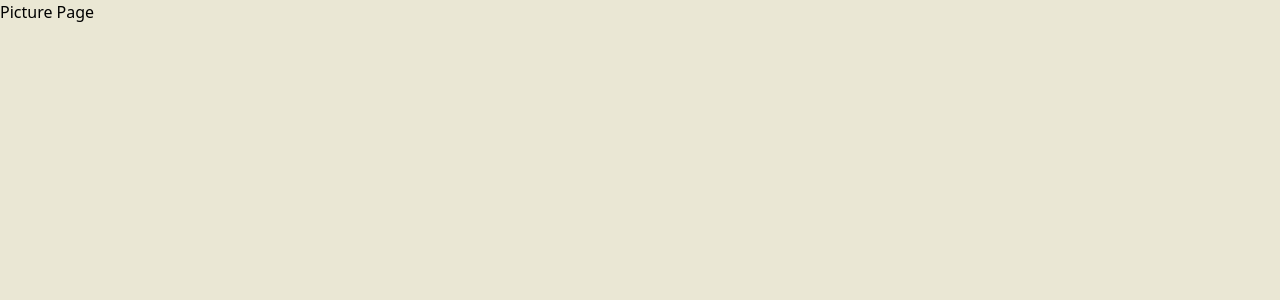
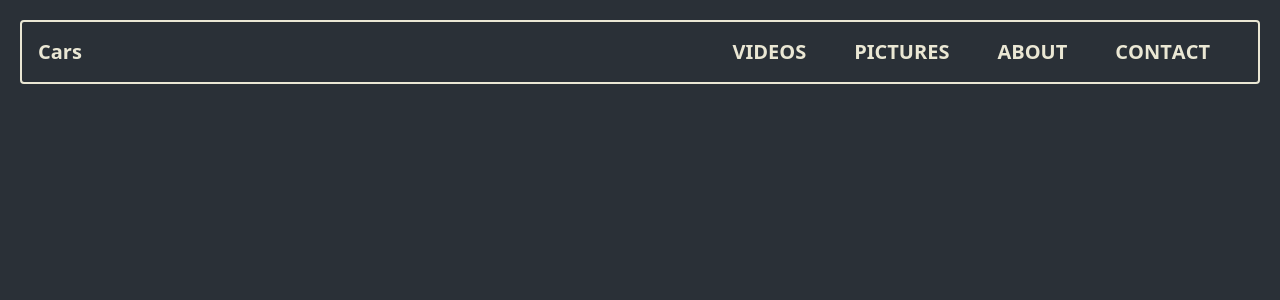
Before and after one commit to Imranelaf/cars, a React (Vite) app: page /pictures in a window 1280 px wide. Shown: the top 300 px of the page. Built offline with nearby package versions, Linux system fonts and the light colour scheme.

Commit message:
feat: update routing and pages structure (About, Contact, Pictures, Videos) fix: correct About page route path

```diff
--- a/src/App.tsx
+++ b/src/App.tsx
@@ -4,6 +4,7 @@ import { Route, Routes } from "react-router";
 import PicturesPages from "./pages/PicturesPage";
 import VideosPage from "./pages/VideosPage";
 import Contact from "./pages/Contact";
+import About from "./pages/About";
 
 
 
@@ -15,6 +16,7 @@ export default function App(){
   <Route path="pictures" element={<PicturesPages />} />
   <Route path="videos" element={<VideosPage />} />
   <Route path="contact" element={<Contact />} />
+  <Route path="about" element={<About />} />
 </Routes>
 
   )
--- a/src/pages/About.tsx
+++ b/src/pages/About.tsx
@@ -0,0 +1,13 @@
+import NavBar from "../components/NavBar";
+
+export default function About() {
+
+    return (
+        <section className="bgColor w-full min-h-screen h-fit">
+            <div className="p-5">
+                <NavBar />
+            </div>
+
+        </section>
+    )
+}
--- a/src/pages/Contact.tsx
+++ b/src/pages/Contact.tsx
@@ -1,7 +1,15 @@
+import NavBar from "../components/NavBar";
+
 export default function Contact(){
 
     return(
-        <section>
+
+             <section className="bgColor w-full min-h-screen h-fit">
+                          <div className="p-5">
+                            <NavBar />
+                          </div>
+
+
             <div>
                     <h2 className="text-3xl font-bold mb-6">REACHED OUT</h2>
                     <div className="space-y-4">
--- a/src/pages/PicturesPage.tsx
+++ b/src/pages/PicturesPage.tsx
@@ -1,10 +1,13 @@
+import NavBar from "../components/NavBar";
 
 
-export default function PicturesPages(){
-    return(
-        <section>
+export default function PicturesPages() {
+    return (
+        <section className="bgColor w-full min-h-screen h-fit">
+            <div className="p-5">
+                <NavBar />
+            </div>
 
-                Picture Page
         </section>
     )
 }
--- a/src/pages/VideosPage.tsx
+++ b/src/pages/VideosPage.tsx
@@ -1,7 +1,12 @@
+import NavBar from "../components/NavBar";
+
 export default function VideosPage(){
     return(
-        <section>
-            Videos Page
-        </section>
+        <section className="bgColor w-full min-h-screen h-fit">
+              <div className="p-5">
+                <NavBar />
+              </div>
+
+            </section>
     )
 }
```
